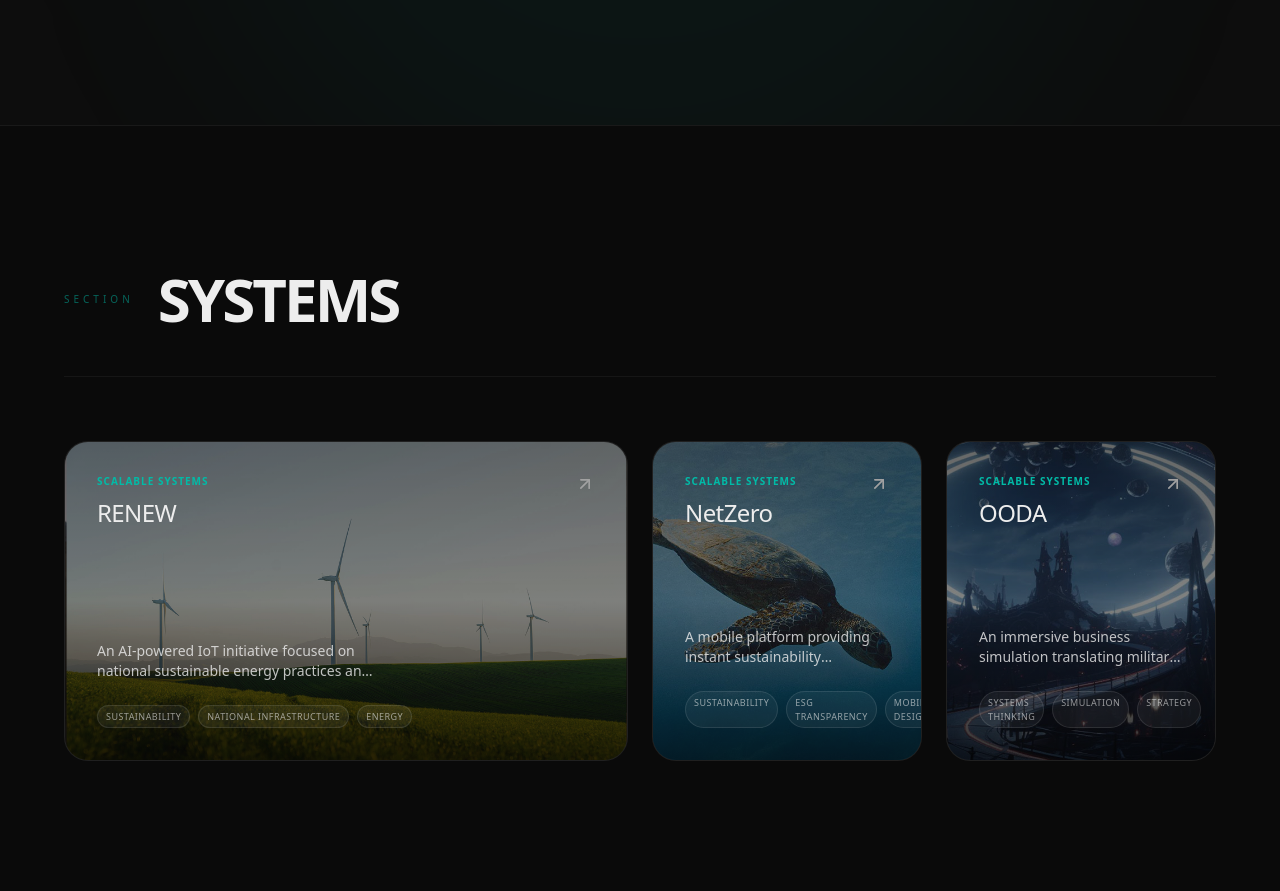
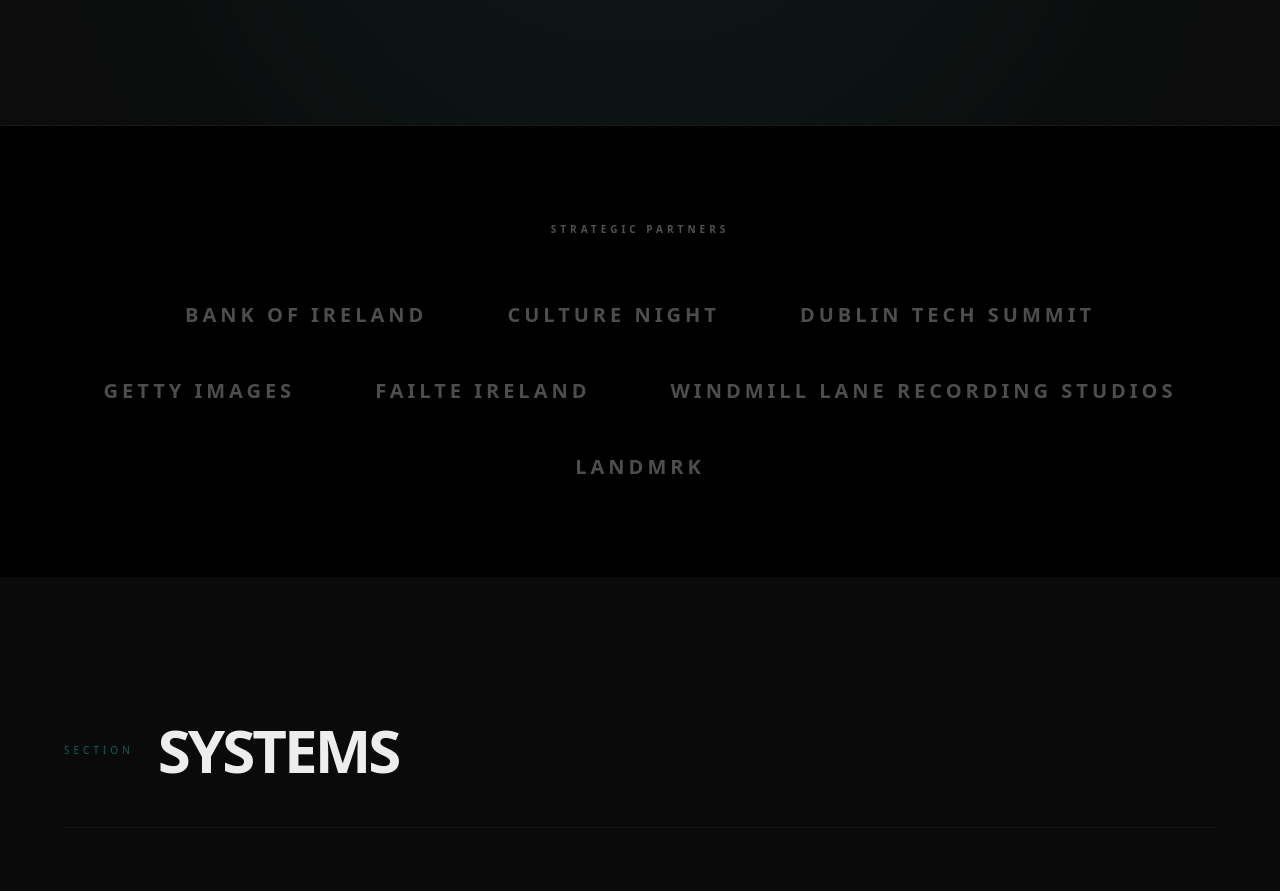
Before and after one commit to kennram/portfolio, a Next.js app: page / in a window 1280 px wide. Shown: the part 1500-2391 px from the top of the page. Built offline with nearby package versions, Linux system fonts and the light colour scheme.

Commit message:
feat: restore partner logos to home page

```diff
--- a/app/page.tsx
+++ b/app/page.tsx
@@ -175,6 +175,36 @@
                 <p className="text-muted-foreground text-sm leading-relaxed font-light">Capturing hearts and minds. Designing interactions that spark interest and sustain connection through delight and immersion.</p>
               </div>
             </motion.div>
+          </div>
+        </div>
+      </section>
+
+      {/* Collaborators / Trusted By */}
+      <section className="py-24 px-6 md:px-12 bg-black relative overflow-hidden">
+        <div className="absolute inset-0 opacity-[0.02] pointer-events-none" style={{ backgroundImage: `radial-gradient(circle at 2px 2px, white 1px, transparent 0)`, backgroundSize: '24px 24px' }} />
+
+        <div className="max-w-6xl mx-auto relative z-10">
+          <p className="text-[10px] uppercase tracking-[0.4em] text-muted-foreground mb-16 text-center opacity-50 font-bold">
+            Strategic Partners
+          </p>
+          <div className="flex flex-wrap justify-center items-center gap-x-12 gap-y-12 md:gap-x-20">
+            {[
+              "Bank of Ireland",
+              "Culture Night",
+              "Dublin Tech Summit",
+              "Getty Images",
+              "Failte Ireland",
+              "Windmill Lane Recording Studios",
+              "Landmrk"
+            ].map((partner) => (
+              <motion.span
+                key={partner}
+                whileHover={{ y: -2, opacity: 1 }}
+                className="text-lg md:text-xl font-bold tracking-[0.2em] text-white/30 uppercase cursor-default transition-all duration-500 hover:text-teal-500"
+              >
+                {partner}
+              </motion.span>
+            ))}
           </div>
         </div>
       </section>
```
